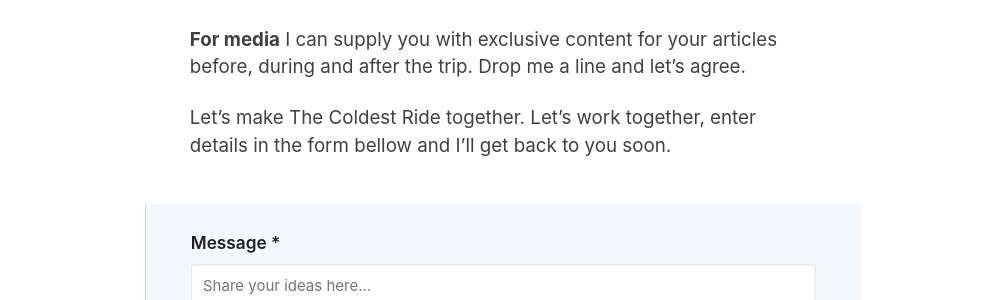
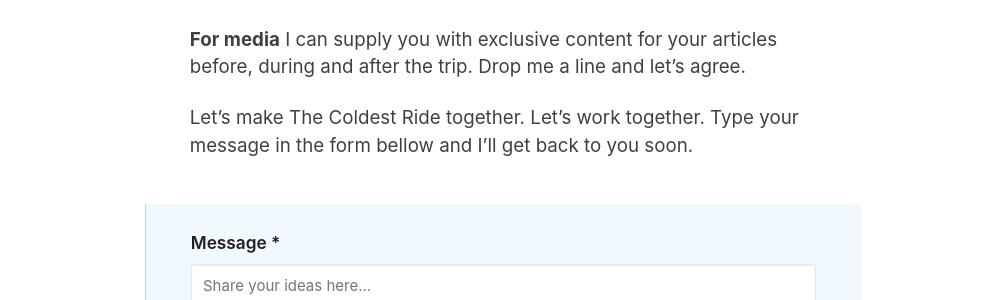
Before and after one commit to karolismieliauskas/thecoldestride.com, a Jekyll site: the page built from pages/get-involved.html, in a window 1280 px wide and 900 px high, scrolled down 939 px. Shown: the part 154-454 px from the top of the window, without its empty margins (137-1142 px from the left). Built offline with Jekyll 4.4.1, drawn with Linux system fonts in a browser that asks for light colours.

Commit message:
Update getinvolved.yml

```diff
--- a/_data/getinvolved.yml
+++ b/_data/getinvolved.yml
@@ -18,7 +18,7 @@ body: |
   **For media**
   I can supply you with exclusive content for your articles before, during and after the trip. Drop me a line and let's agree.
 
-  Let's make The Coldest Ride together. Let's work together, enter details in the form bellow and I'll get back to you soon.
+  Let's make The Coldest Ride together. Let's work together. Type your message in the form bellow and I'll get back to you soon.
 form:
   email: karolis.mieliauskas@gmail.com
   message:
```
